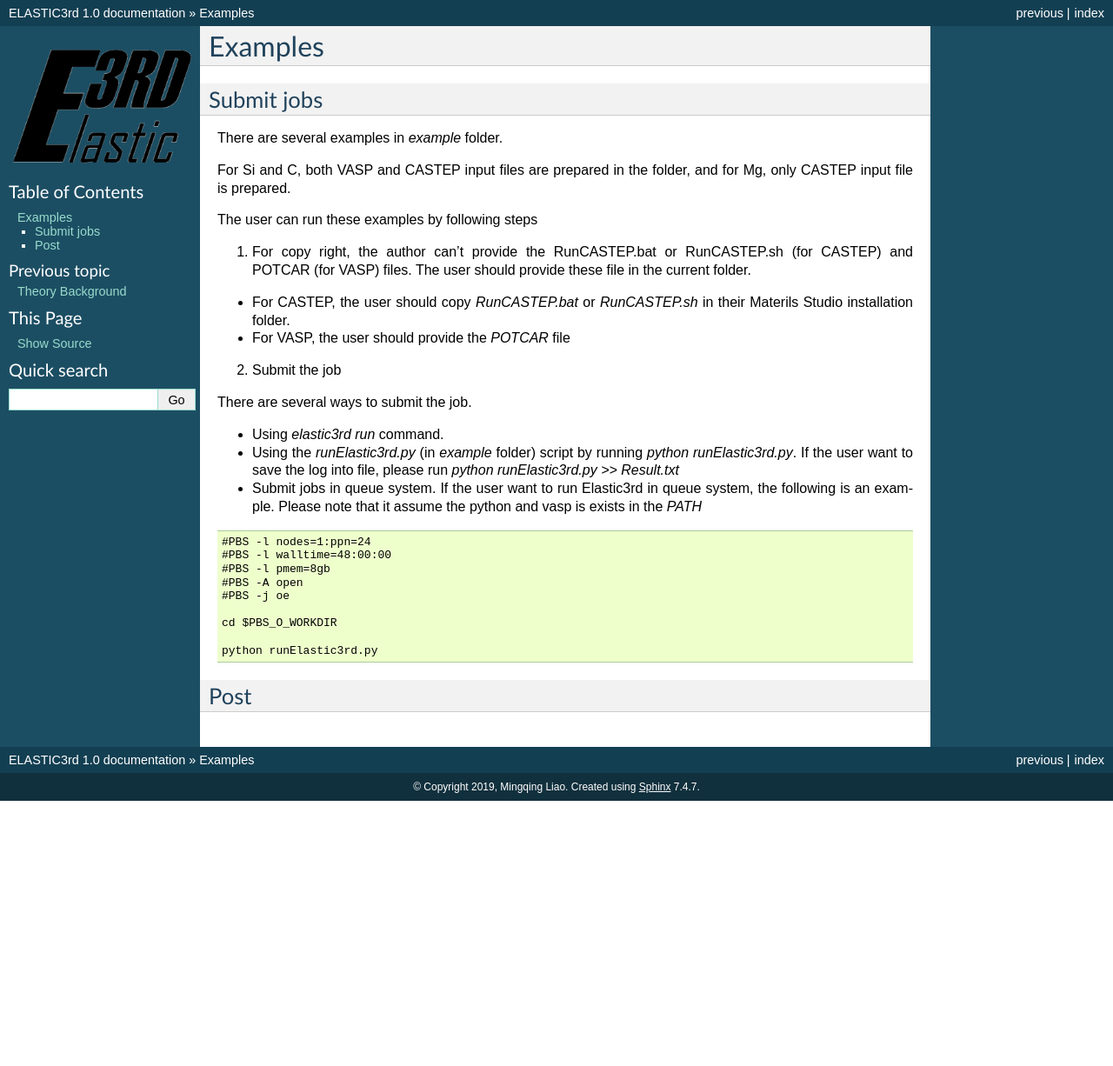
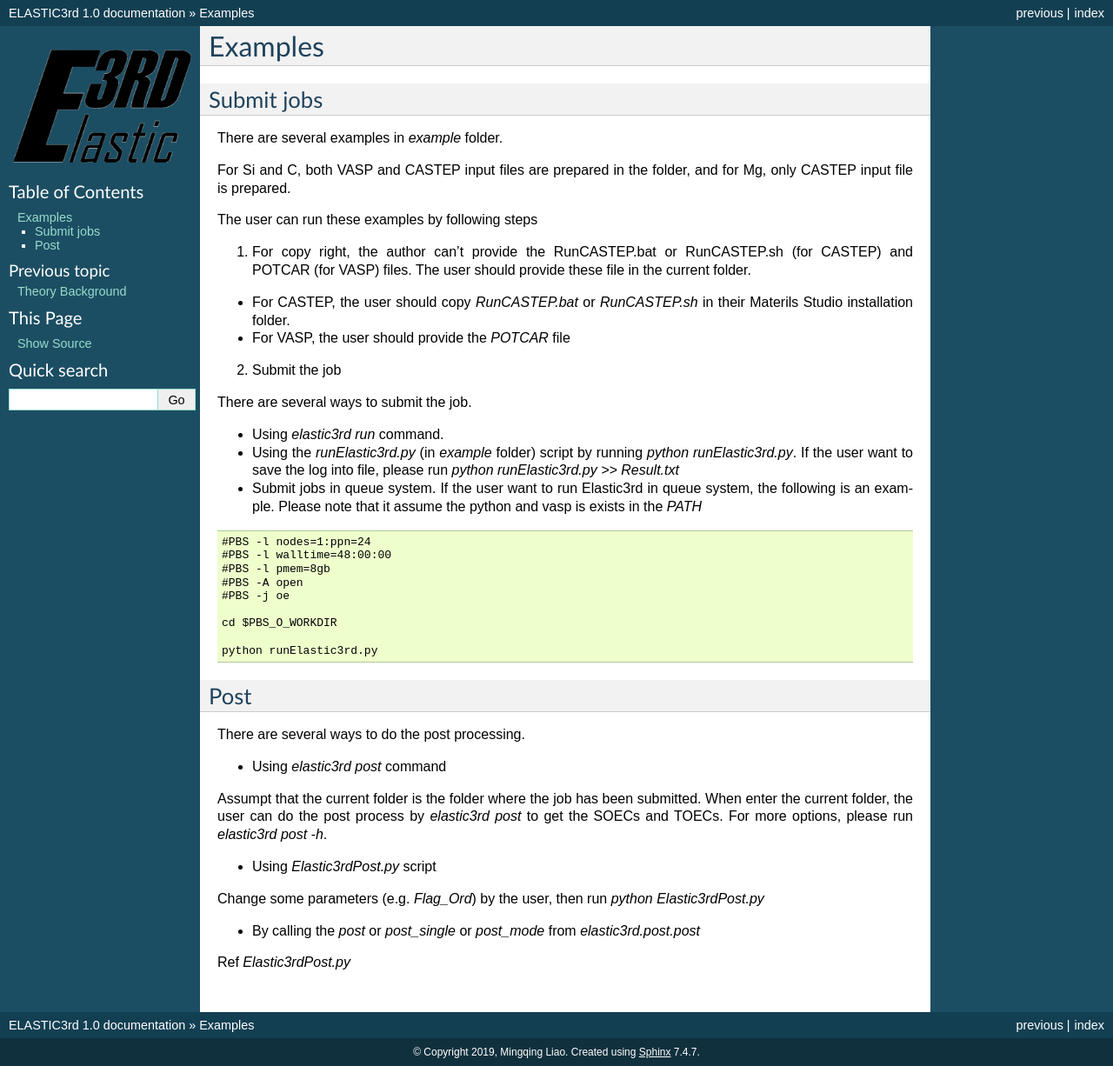
Before and after one commit to hitliaomq/ELASTIC3rd, a Sphinx documentation site: the page built from docs/examples.rst, in a window 1280 px wide. Shown: the whole page at 87% size. Built offline with Sphinx 7.4.7, drawn with Linux system fonts in a browser that asks for light colours; pages that are not in the unit, such as notebooks, are missing from menus; before the commit the page ends 921 px from its top, so only the background shows below that.

Commit message:
update documents

```diff
--- a/docs/examples.rst
+++ b/docs/examples.rst
@@ -41,3 +41,17 @@ There are several ways to submit the job.
 
 Post
 ----
+
+There are several ways to do the post processing.
+
+- Using `elastic3rd post` command
+
+Assumpt that the current folder is the folder where the job has been submitted. When enter the current folder, the user can do the post process by `elastic3rd post` to get the SOECs and TOECs. For more options, please run `elastic3rd post -h`.
+
+- Using `Elastic3rdPost.py` script
+
+Change some parameters (e.g. `Flag_Ord`) by the user, then run `python Elastic3rdPost.py`
+
+- By calling the `post` or `post_single` or `post_mode` from `elastic3rd.post.post`
+
+Ref `Elastic3rdPost.py`
```
